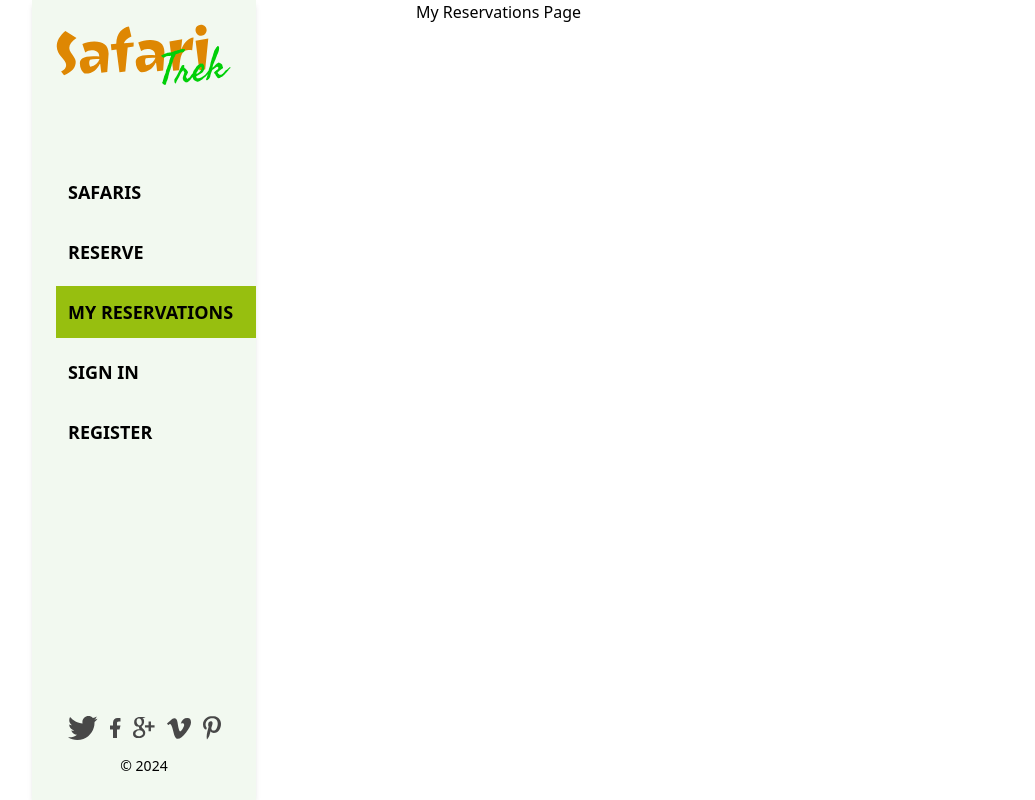
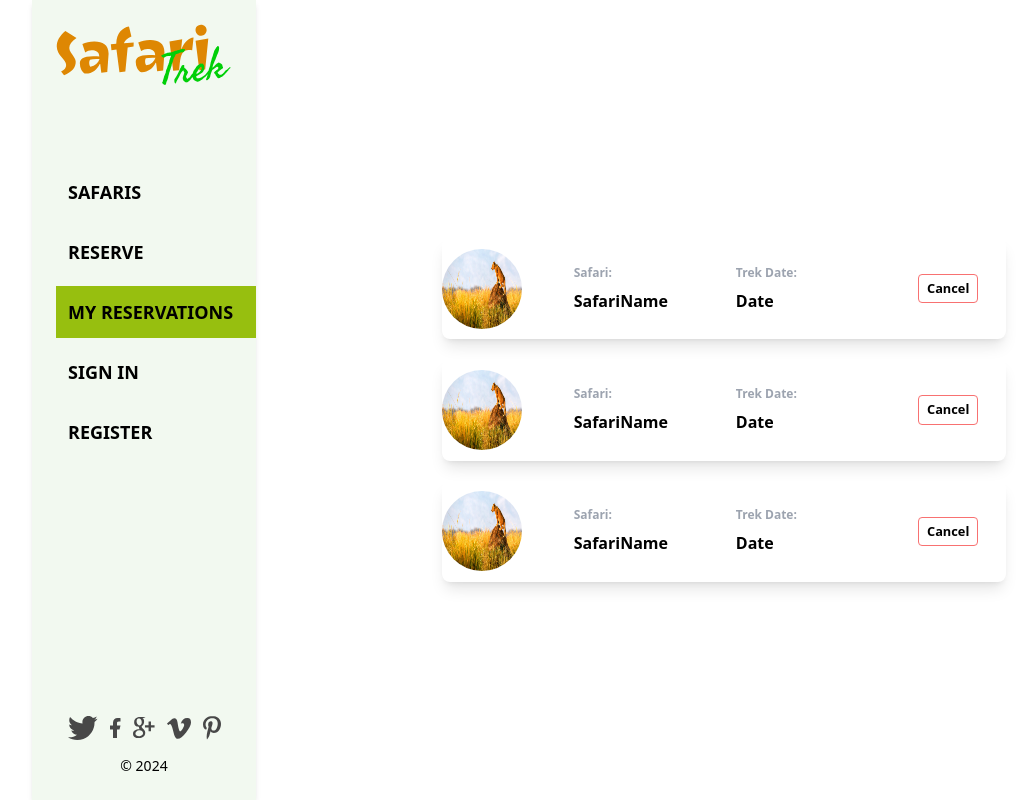
Before and after one commit to henokkhm/microverse-module-6-safari-booking-frontend, a React (Create React App) app: page /my-reservations in a window 1280 px wide. Shown: the whole page, without its empty margins (108-1143 px from the left). Built offline with nearby package versions, Linux system fonts and the light colour scheme.

Commit message:
Refactor MyReservations.js Page

```diff
--- a/src/pages/MyReservations.js
+++ b/src/pages/MyReservations.js
@@ -1,5 +1,31 @@
-function MyReservations() {
-  return <div>My Reservations Page</div>;
-}
+import { FaRegSadTear } from 'react-icons/fa';
+import MyReservation from '../components/MyReservation';
+
+const MyReservations = () => {
+  const loading = false;
+  const reservationList = [
+    { id: 1, name: 'any', date: 'date' },
+    { id: 1, name: 'any', date: 'date' },
+    { id: 1, name: 'any', date: 'date' },
+  ];
+
+  return (
+    <>
+      <div className="flex flex-col justify-center h-screen w-full md:w-11/12 mx-auto ">
+        {loading && <span>...loading</span>}
+        {reservationList.length === 0 ? (
+          <div className="flex justify-center font-bold  text-6xl text-clrPrime">
+            No Record Found!
+            <FaRegSadTear className="spinner" />
+          </div>
+        ) : (
+          reservationList.map((reservation) => (
+            <MyReservation key={reservation.id} id={reservation.id} />
+          ))
+        )}
+      </div>
+    </>
+  );
+};
 
 export default MyReservations;
```
